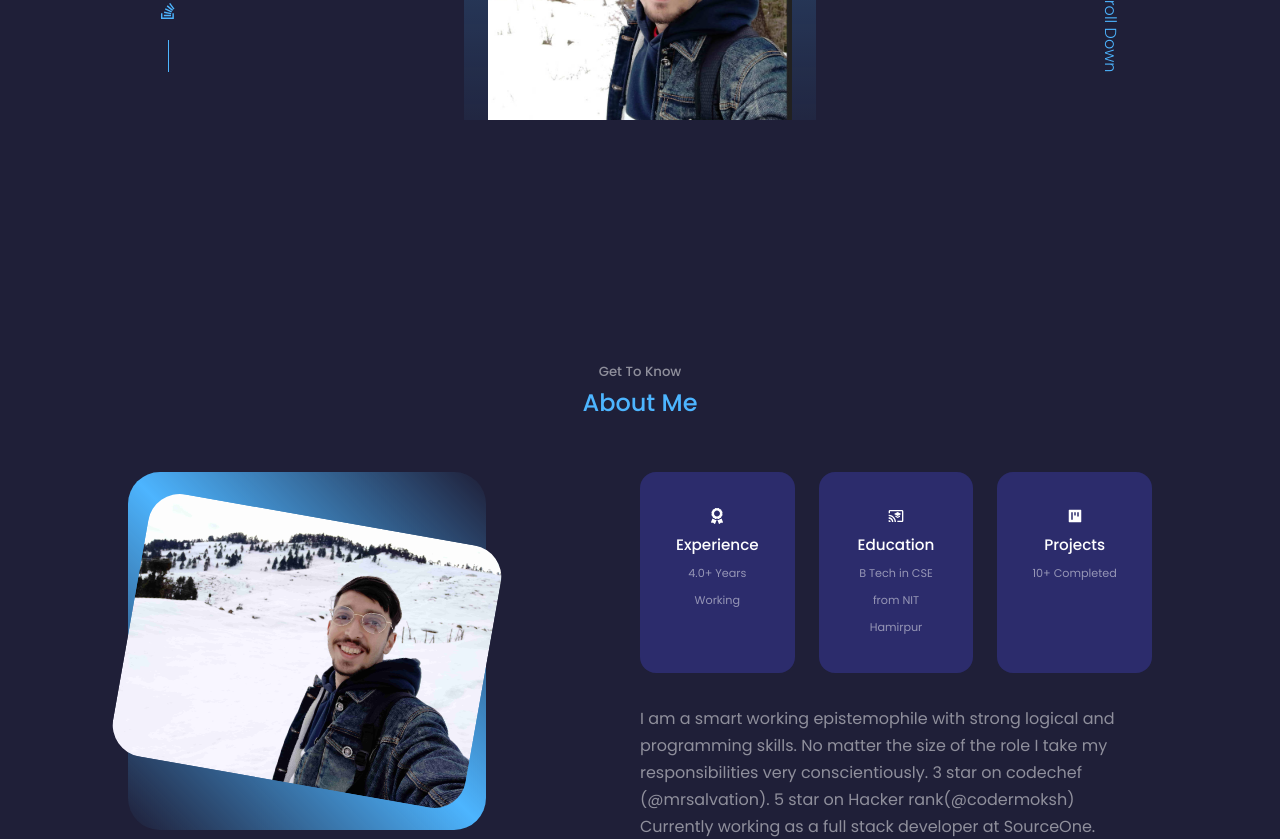
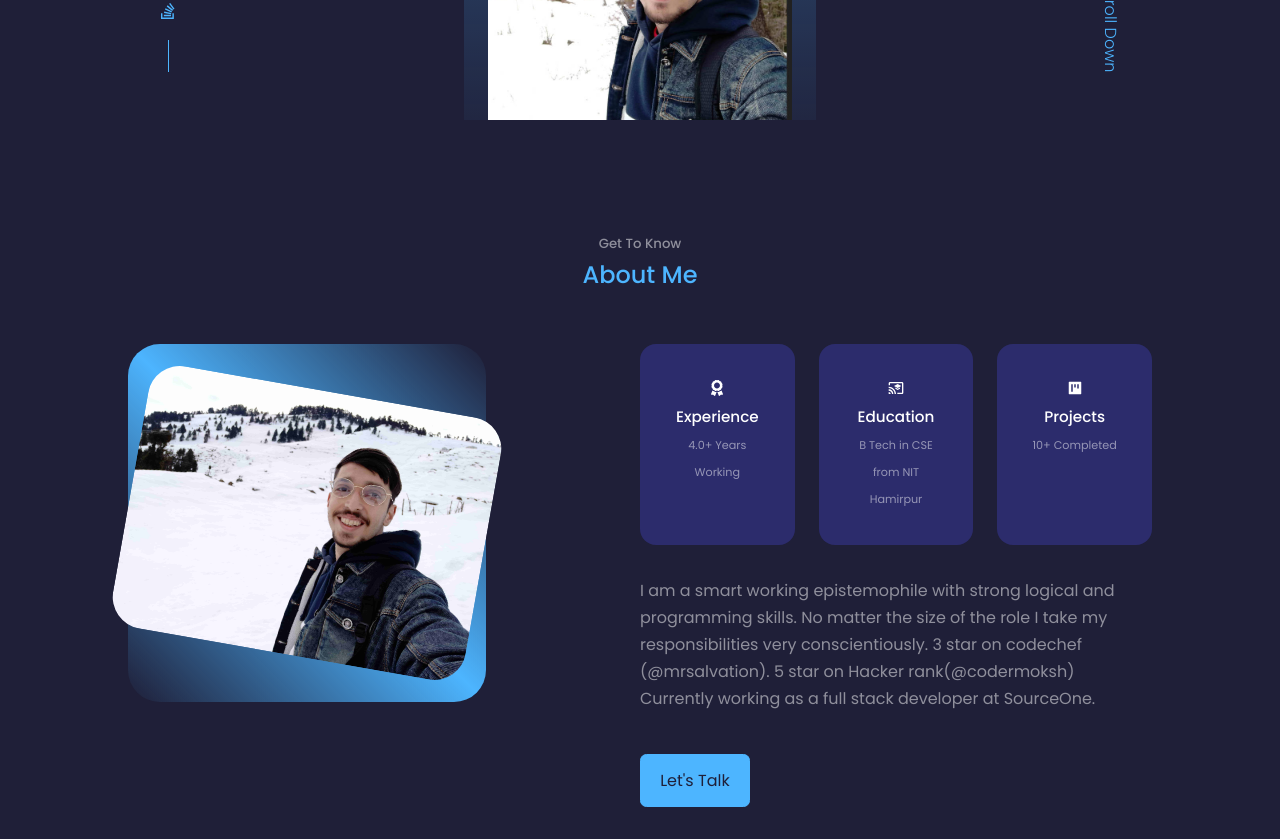
Before and after one commit to mokshchadha/react-portfolio, a React (Create React App) app: page / in a window 1280 px wide. Shown: the part 680-1519 px from the top of the page. Built offline with nearby package versions, Linux system fonts and the light colour scheme.

Commit message:
margin-top fixed for portfolio

```diff
--- a/src/index.css
+++ b/src/index.css
@@ -59,7 +59,7 @@ h1 {
 }
 
 section {
-    margin-top: 8rem;
+    margin-top: 0rem;
     display: grid;
     place-items: center;
     align-content: center;
```
